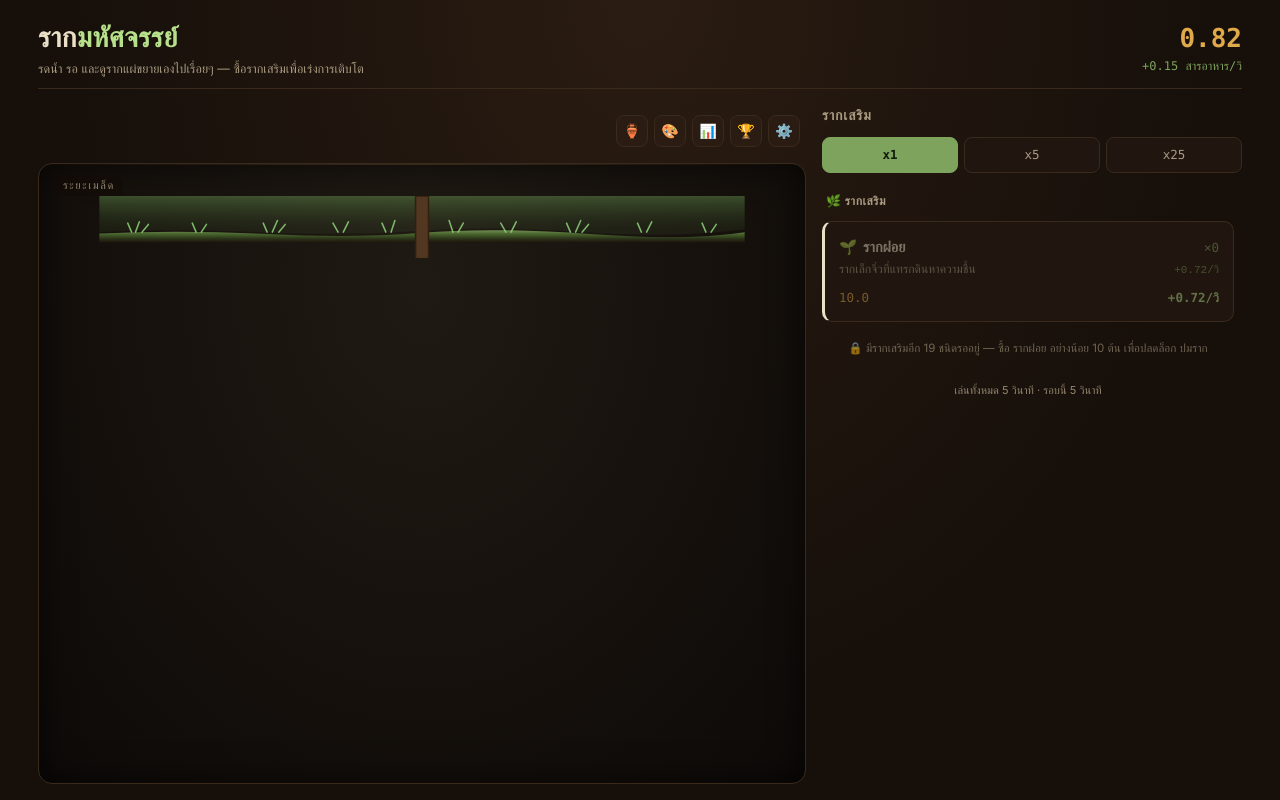
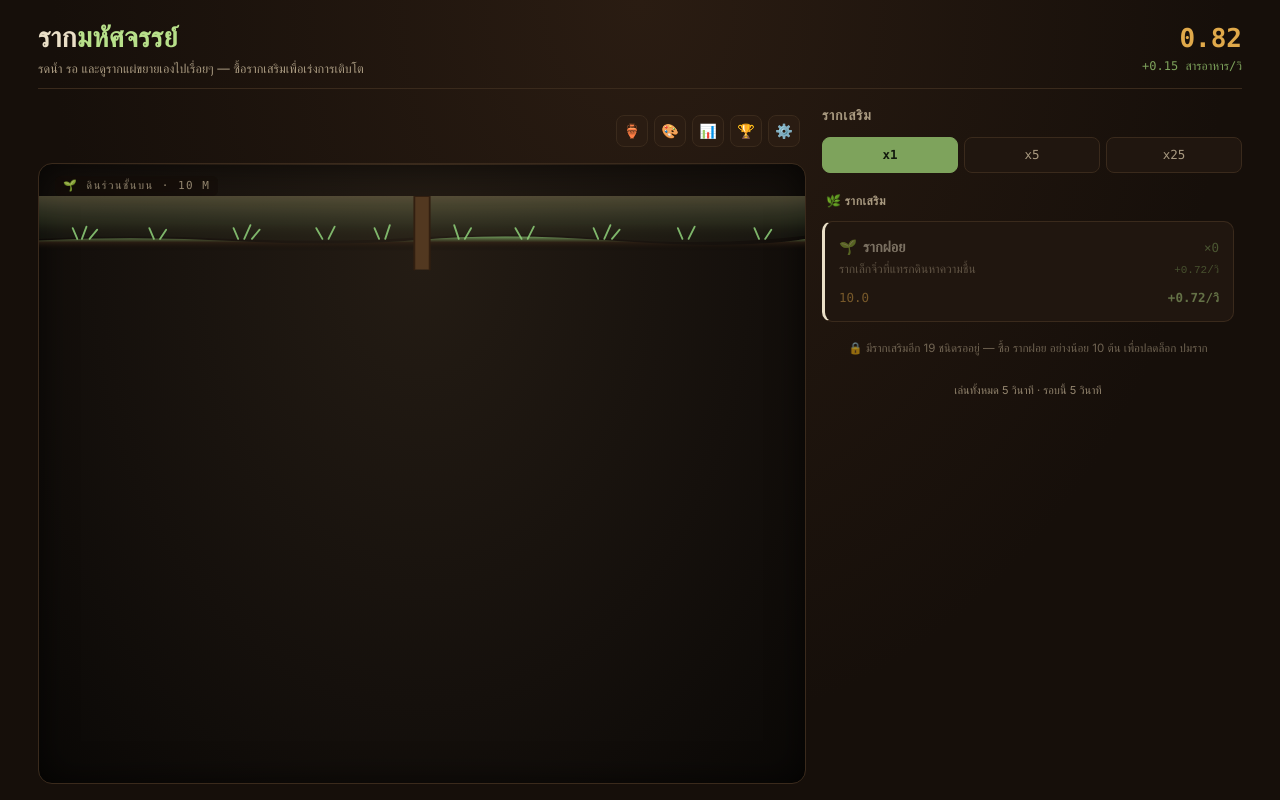
Before and after one commit to napapat-toy/root-idle, a Next.js app: page / in a window 1280 px wide. Built offline with nearby package versions, Linux system fonts and the light colour scheme.

Commit message:
feat(v1.20.0): implement dynamic subterranean depth layers with evolving backgrounds and depth meters

```diff
--- a/package.json
+++ b/package.json
@@ -1,6 +1,6 @@
 {
   "name": "root-idle",
-  "version": "1.19.1",
+  "version": "1.20.0",
   "private": true,
   "scripts": {
     "dev": "next dev",
--- a/src/components/StageCanvas.tsx
+++ b/src/components/StageCanvas.tsx
@@ -3,7 +3,7 @@
 import React, { useMemo } from 'react';
 import { ActiveBuff, BiomeId, Branch, FloatingTextItem, GameEventItem, Language, SkinId } from '@/types/game';
 import { getBranchColor } from '@/lib/treeGenerator';
-import { BIOME_DEFS, RELIC_DEFS, RELIC_RARITY_INFO, stageName } from '@/constants/gameData';
+import { BIOME_DEFS, RELIC_DEFS, RELIC_RARITY_INFO, getSubterraneanDepthInfo } from '@/constants/gameData';
 import { fmtMultiplier } from '@/lib/formatters';
 
 interface StageCanvasProps {
@@ -28,6 +28,8 @@ interface RootTreeSvgProps {
   targetH: number;
   activeSkin: SkinId;
   totalOwned: number;
+  grassColor?: string;
+  soilLine?: string;
 }
 
 const TrunkBase: React.FC<{ totalOwned: number; activeSkin: SkinId }> = React.memo(({ totalOwned, activeSkin }) => {
@@ -103,56 +105,59 @@ const TrunkBase: React.FC<{ totalOwned: number; activeSkin: SkinId }> = React.me
 
 TrunkBase.displayName = 'TrunkBase';
 
-/**
- * Memoized SVG Tree with Path Batching:
- * Groups thousands of branch paths by (color + width + opacity) into a few batched paths.
- * Reduces SVG DOM elements from 2,000+ to ~15, boosting late-game GPU & CPU performance.
- */
-const RootTreeSvg = React.memo<RootTreeSvgProps>(({ branches, targetH, activeSkin, totalOwned }) => {
+const RootTreeSvg: React.FC<RootTreeSvgProps> = React.memo(({
+  branches,
+  targetH,
+  activeSkin,
+  totalOwned,
+  grassColor = '#8fd17a',
+  soilLine = '#3a2717',
+}) => {
   const batchedGroups = useMemo(() => {
-    const map = new Map<string, { d: string; color: string; width: number; opacity: number }>();
+    const groups: { [key: string]: string[] } = {};
 
     for (let i = 0; i < branches.length; i++) {
       const b = branches[i];
-      if (b.depth === 0) continue; // Trunk rendered via TrunkBase component
+      if (b.depth === 0) continue;
+      const color = getBranchColor(branches, b, i, activeSkin);
+      const width = b.width;
+      const opacity = Number((0.6 + Math.max(0, 4 - b.depth) * 0.08).toFixed(2));
+      const key = `${color}_${width}_${opacity}`;
 
-      const color = getBranchColor(branches, b, i, activeSkin);
-      const opacity = Number((0.6 + Math.max(0, 4 - b.depth) * 0.08).toFixed(2));
-      const key = `${color}_${b.width}_${opacity}`;
+      if (!groups[key]) groups[key] = [];
+      groups[key].push(`M ${b.x1.toFixed(1)} ${b.y1.toFixed(1)} L ${b.x2.toFixed(1)} ${b.y2.toFixed(1)}`);
+    }
 
-      // Stable, clean root paths (zero twitching or squirming)
-      const dSegment = `M ${b.x1.toFixed(1)} ${b.y1.toFixed(1)} L ${b.x2.toFixed(1)} ${b.y2.toFixed(1)} `;
-
-      const existing = map.get(key);
-      if (existing) {
-        existing.d += dSegment;
-      } else {
-        map.set(key, { d: dSegment, color, width: b.width, opacity });
-      }
-    }
-    return Array.from(map.values());
+    return Object.entries(groups).map(([key, dArray]) => {
+      const [color, width, opacity] = key.split('_');
+      return {
+        color,
+        width: parseFloat(width),
+        opacity: parseFloat(opacity),
+        d: dArray.join(' '),
+      };
+    });
   }, [branches, activeSkin]);
 
   return (
     <svg
-      id="rootCanvas"
+      className="root-svg"
       viewBox={`0 0 500 ${targetH}`}
       preserveAspectRatio="xMidYMin meet"
     >
       <defs>
-        {/* Soft above-ground sky glow */}
+        {/* Sky / Surface sunlight gradient */}
         <linearGradient id="surfaceSkyGrad" x1="0" y1="0" x2="0" y2="1">
-          <stop offset="0%" stopColor="#9ee87d" stopOpacity="0.25" />
-          <stop offset="60%" stopColor="#4a6e30" stopOpacity="0.12" />
-          <stop offset="100%" stopColor="#1a110a" stopOpacity="0" />
+          <stop offset="0%" stopColor="rgba(255, 235, 170, 0.22)" />
+          <stop offset="60%" stopColor="rgba(180, 220, 140, 0.08)" />
+          <stop offset="100%" stopColor="rgba(0, 0, 0, 0)" />
         </linearGradient>
 
         {/* Grass / topsoil transition gradient */}
         <linearGradient id="grassGroundGrad" x1="0" y1="0" x2="0" y2="1">
-          <stop offset="0%" stopColor="#7ea35c" />
-          <stop offset="35%" stopColor="#4d6e30" />
-          <stop offset="70%" stopColor="#2e381b" />
-          <stop offset="100%" stopColor="#1f150e" />
+          <stop offset="0%" stopColor={grassColor} stopOpacity="0.8" />
+          <stop offset="40%" stopColor={soilLine} stopOpacity="0.6" />
+          <stop offset="100%" stopColor="rgba(0,0,0,0)" />
         </linearGradient>
       </defs>
 
@@ -162,7 +167,7 @@ const RootTreeSvg = React.memo<RootTreeSvgProps>(({ branches, targetH, activeSki
       {/* Surface grass ground line along y=28..30 */}
       <path
         d="M 0,28 Q 60,25 125,28 T 250,27 T 375,28 T 500,26 L 500,0 L 0,0 Z"
-        fill="rgba(143, 209, 122, 0.06)"
+        fill="rgba(143, 209, 122, 0.04)"
       />
       <path
         d="M 0,29 Q 65,26 130,29.5 T 250,28.5 T 380,29.5 T 500,28 L 500,36 L 0,36 Z"
@@ -171,7 +176,7 @@ const RootTreeSvg = React.memo<RootTreeSvgProps>(({ branches, targetH, activeSki
       />
 
       {/* Grass blade tufts across ground line on both sides of the trunk */}
-      <g stroke="#8fd17a" strokeWidth="1.2" strokeLinecap="round" opacity="0.85">
+      <g stroke={grassColor} strokeWidth="1.2" strokeLinecap="round" opacity="0.85">
         <path d="M 25,28 L 22,21 M 28,28 L 31,20 M 33,28 L 38,22" />
         <path d="M 75,28 L 72,21 M 79,28 L 83,22" />
         <path d="M 130,28 L 127,21 M 134,28 L 138,19 M 139,28 L 144,22" />
@@ -223,9 +228,20 @@ export const StageCanvas: React.FC<StageCanvasProps> = ({
   const targetH = Math.max(480, maxY + 24);
   const isEn = lang === 'en';
 
+  const depthInfo = useMemo(() => {
+    return getSubterraneanDepthInfo(totalOwned, maxY, lang);
+  }, [totalOwned, maxY, lang]);
+
   const currentBiome = useMemo(() => {
     return BIOME_DEFS.find(b => b.id === activeBiome) || BIOME_DEFS[0];
   }, [activeBiome]);
+
+  const canvasBackground = useMemo(() => {
+    if (activeBiome && activeBiome !== 'topsoil') {
+      return currentBiome.bgGradient;
+    }
+    return depthInfo.bgGradient;
+  }, [activeBiome, currentBiome, depthInfo.bgGradient]);
 
   const unclaimedRelic = useMemo(() => {
     if (!unclaimedRelicId) return null;
@@ -258,14 +274,14 @@ export const StageCanvas: React.FC<StageCanvasProps> = ({
       id="stageBox"
       onClick={handleCanvasClick}
       style={{
-        background: currentBiome.bgGradient,
-        transition: 'background 0.5s ease',
+        background: canvasBackground,
+        transition: 'background 1.5s ease-in-out',
       }}
     >
       {/* Sticky topbar */}
       <div className="stage-topbar">
         <div className="stage-label" id="stageLabel">
-          {stageName(totalOwned, lang)}
+          {depthInfo.layerTitle}
         </div>
         {buffBadges.length > 0 && (
           <div className="buff-badge" id="buffDisplay">
@@ -280,6 +296,8 @@ export const StageCanvas: React.FC<StageCanvasProps> = ({
         targetH={targetH}
         activeSkin={activeSkin}
         totalOwned={totalOwned}
+        grassColor={depthInfo.grassColor}
+        soilLine={depthInfo.soilLine}
       />
 
       {/* Unearthed Relic Node (Persistent until claimed) */}
--- a/src/constants/formulas.ts
+++ b/src/constants/formulas.ts
@@ -3,7 +3,7 @@ import { ACHIEVEMENT_BONUS_MAP } from './achievementsData';
 import { MODULE_DEFS, moduleMilestoneMultiplier } from './modules';
 import { PRESTIGE_UNLOCK_ECHOES, prestigeBonusPct } from './prestige';
 
-export const GAME_VERSION = '1.19.1';
+export const GAME_VERSION = '1.20.0';
 export const BASE_RATE = 0.15;
 export const BUY_QTY_OPTIONS = [1, 5, 25];
 export const SAVE_SLOT_COUNT = 5;
@@ -256,16 +256,105 @@ export function prestigeUnlocked(state: GameState): boolean {
   return totalEchoCount(state) >= PRESTIGE_UNLOCK_ECHOES || (state.owned['throne'] || 0) >= 1;
 }
 
+export interface SubterraneanDepthInfo {
+  depthMeters: number;
+  depthFormatted: string;
+  stageName: string;
+  layerTitle: string;
+  bgGradient: string;
+  grassColor: string;
+  soilLine: string;
+  ambientGlow: string;
+  layerIndex: number;
+}
+
+export function subterraneanDepthMeters(totalOwned: number, maxY: number = 0): number {
+  return Math.round(Math.max(10, totalOwned * 8.5 + (maxY > 0 ? (maxY - 200) * 0.8 : 0)));
+}
+
+export function getSubterraneanDepthInfo(totalOwned: number, maxY: number = 0, lang: Language = 'th'): SubterraneanDepthInfo {
+  const depthMeters = subterraneanDepthMeters(totalOwned, maxY);
+  const depthFormatted = depthMeters >= 1000 ? `${(depthMeters / 1000).toFixed(2)} km` : `${depthMeters} m`;
+  const isEn = lang === 'en';
+
+  if (totalOwned < 15) {
+    return {
+      depthMeters,
+      depthFormatted,
+      stageName: isEn ? 'Surface Loam' : 'ดินร่วนชั้นบน',
+      layerTitle: isEn ? `🌱 Surface Loam · ${depthFormatted}` : `🌱 ดินร่วนชั้นบน · ${depthFormatted}`,
+      bgGradient: 'radial-gradient(ellipse at 50% 15%, #241c14 0%, #15100c 60%, #0a0806 100%)',
+      grassColor: '#8fd17a',
+      soilLine: '#3a2717',
+      ambientGlow: 'rgba(183, 224, 138, 0.06)',
+      layerIndex: 1,
+    };
+  }
+  if (totalOwned < 50) {
+    return {
+      depthMeters,
+      depthFormatted,
+      stageName: isEn ? 'Subterranean Bio-Forest' : 'ป่าใต้ดินชีวภาพ',
+      layerTitle: isEn ? `🍄 Subterranean Bio-Forest · ${depthFormatted}` : `🍄 ป่าใต้ดินชีวภาพ · ${depthFormatted}`,
+      bgGradient: 'radial-gradient(ellipse at 50% 25%, #0f2316 0%, #09170e 60%, #040a06 100%)',
+      grassColor: '#4ade80',
+      soilLine: '#143d23',
+      ambientGlow: 'rgba(74, 222, 128, 0.10)',
+      layerIndex: 2,
+    };
+  }
+  if (totalOwned < 150) {
+    return {
+      depthMeters,
+      depthFormatted,
+      stageName: isEn ? 'Crystal Cavern' : 'ถ้ำผลึกคริสตัล',
+      layerTitle: isEn ? `💎 Crystal Cavern · ${depthFormatted}` : `💎 ถ้ำผลึกคริสตัล · ${depthFormatted}`,
+      bgGradient: 'radial-gradient(ellipse at 50% 25%, #0c1e2d 0%, #07131d 60%, #03080e 100%)',
+      grassColor: '#38bdf8',
+      soilLine: '#10354f',
+      ambientGlow: 'rgba(56, 189, 248, 0.12)',
+      layerIndex: 3,
+    };
+  }
+  if (totalOwned < 400) {
+    return {
+      depthMeters,
+      depthFormatted,
+      stageName: isEn ? 'Molten Magma Mantle' : 'แก่นหินหลอมเหลวแมกมา',
+      layerTitle: isEn ? `🔥 Molten Magma Mantle · ${depthFormatted}` : `🔥 แก่นหินแมกมา · ${depthFormatted}`,
+      bgGradient: 'radial-gradient(ellipse at 50% 25%, #2a0f0a 0%, #1c0805 60%, #0c0302 100%)',
+      grassColor: '#f97316',
+      soilLine: '#4a180e',
+      ambientGlow: 'rgba(249, 115, 22, 0.14)',
+      layerIndex: 4,
+    };
+  }
+  if (totalOwned < 1000) {
+    return {
+      depthMeters,
+      depthFormatted,
+      stageName: isEn ? 'Aetherial Void Rift' : 'มิติไอธาตุห้วงสุญญะ',
+      layerTitle: isEn ? `🔮 Aetherial Void Rift · ${depthFormatted}` : `🔮 มิติไอธาตุห้วงสุญญะ · ${depthFormatted}`,
+      bgGradient: 'radial-gradient(ellipse at 50% 25%, #1d0c2e 0%, #12061e 60%, #08020d 100%)',
+      grassColor: '#c084fc',
+      soilLine: '#3a1357',
+      ambientGlow: 'rgba(192, 132, 252, 0.16)',
+      layerIndex: 5,
+    };
+  }
+  return {
+    depthMeters,
+    depthFormatted,
+    stageName: isEn ? 'Eternal Yggdrasil Core' : 'แก่นพฤกษาอนันต์กาล',
+    layerTitle: isEn ? `🌳 Eternal Yggdrasil Core · ${depthFormatted}` : `🌳 แก่นพฤกษาอนันต์กาล · ${depthFormatted}`,
+    bgGradient: 'radial-gradient(ellipse at 50% 25%, #261e0b 0%, #181206 60%, #0a0702 100%)',
+    grassColor: '#facc15',
+    soilLine: '#4d3b10',
+    ambientGlow: 'rgba(250, 204, 21, 0.18)',
+    layerIndex: 6,
+  };
+}
+
 export function stageName(totalOwned: number, lang: Language = 'th'): string {
-  const isEn = lang === 'en';
-  if (totalOwned < 5) return isEn ? 'Seedling Phase' : 'ระยะเมล็ด';
-  if (totalOwned < 15) return isEn ? 'First Sprouts' : 'รากงอกแรก';
-  if (totalOwned < 35) return isEn ? 'Root Network' : 'เครือข่ายราก';
-  if (totalOwned < 70) return isEn ? 'Expansive Roots' : 'รากแผ่กว้าง';
-  if (totalOwned < 150) return isEn ? 'Underground Forest' : 'ป่าใต้ดิน';
-  if (totalOwned < 400) return isEn ? 'Root Labyrinth' : 'เขาวงกตราก';
-  if (totalOwned < 1000) return isEn ? 'Subterranean Realm' : 'อาณาจักรใต้พิภพ';
-  if (totalOwned < 2500) return isEn ? 'Primordial Energy Plane' : 'มิติพลังงานบรรพกาล';
-  if (totalOwned < 5000) return isEn ? 'Subterranean Singularity' : 'แก่นเอกภาวะใต้โลก';
-  return isEn ? 'Eternal Yggdrasil Canopy' : 'รากพฤกษาอนันต์กาล';
+  return getSubterraneanDepthInfo(totalOwned, 0, lang).stageName;
 }
```
Also changed, not shown: src/constants/relics.ts (+4 -4 lines).
